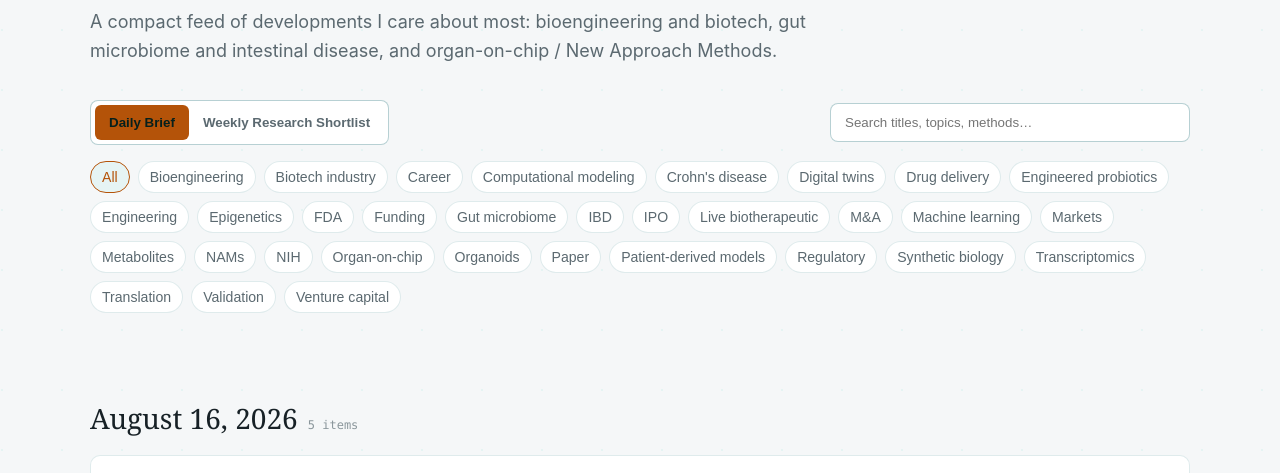
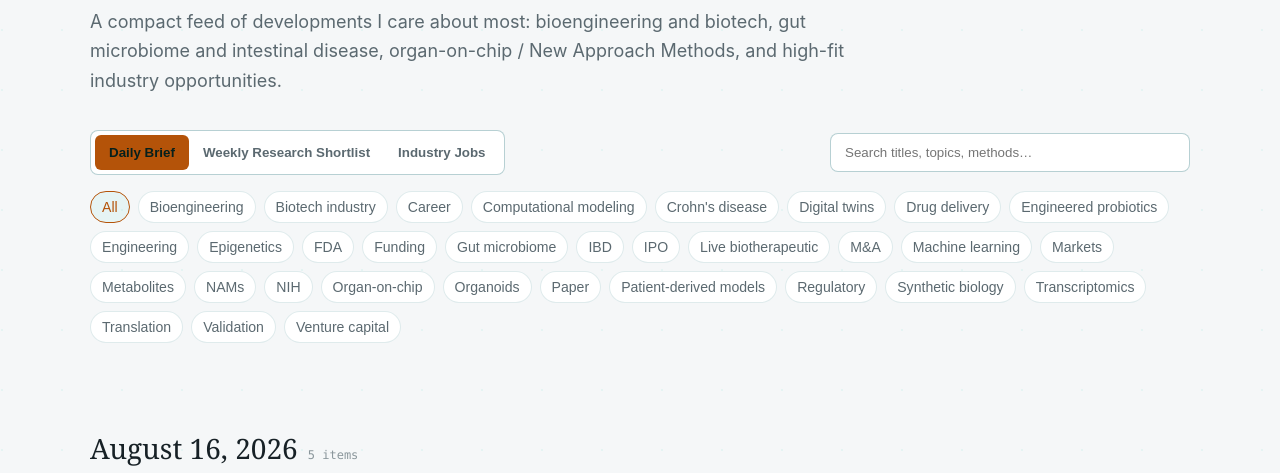
Before and after one commit to namtthan/research, a website: page briefings.html in a window 1280 px wide. Shown: the part 272-745 px from the top of the page. Drawn offline with Linux system fonts and the light colour scheme.

Commit message:
Add industry jobs tab to research brief

```diff
--- a/briefings.html
+++ b/briefings.html
@@ -65,8 +65,8 @@
         <h1>Research <em>Brief</em></h1>
         <p class="lead">
           A compact feed of developments I care about most: bioengineering and
-          biotech, gut microbiome and intestinal disease, and organ-on-chip /
-          New Approach Methods.
+          biotech, gut microbiome and intestinal disease, organ-on-chip / New
+          Approach Methods, and high-fit industry opportunities.
         </p>
         <div class="toolbar">
           <div class="tabs" role="tablist" aria-label="Briefing type">
@@ -84,6 +84,13 @@
               aria-selected="false"
             >
               Weekly Research Shortlist
+            </button><button
+              class="tab"
+              data-view="jobs"
+              role="tab"
+              aria-selected="false"
+            >
+              Industry Jobs
             </button>
           </div>
           <label class="search"
```
